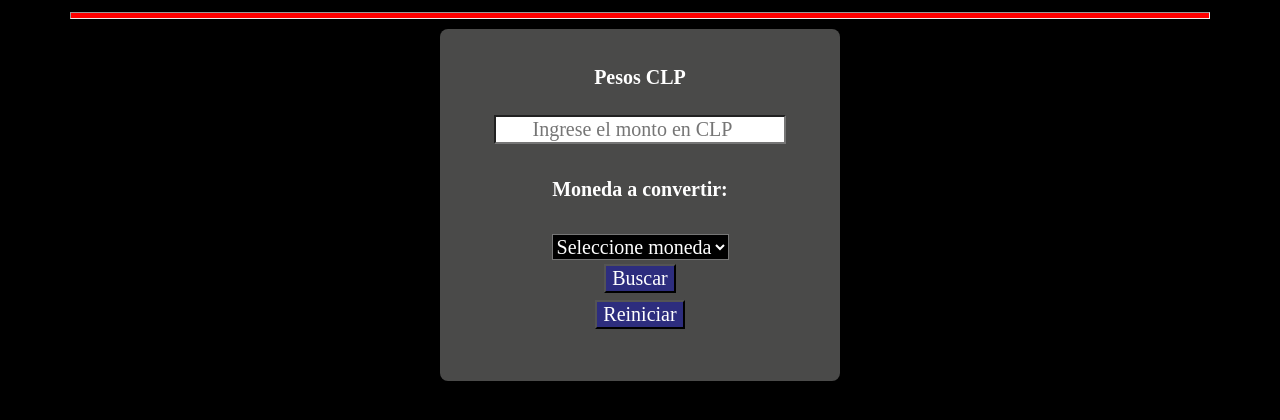
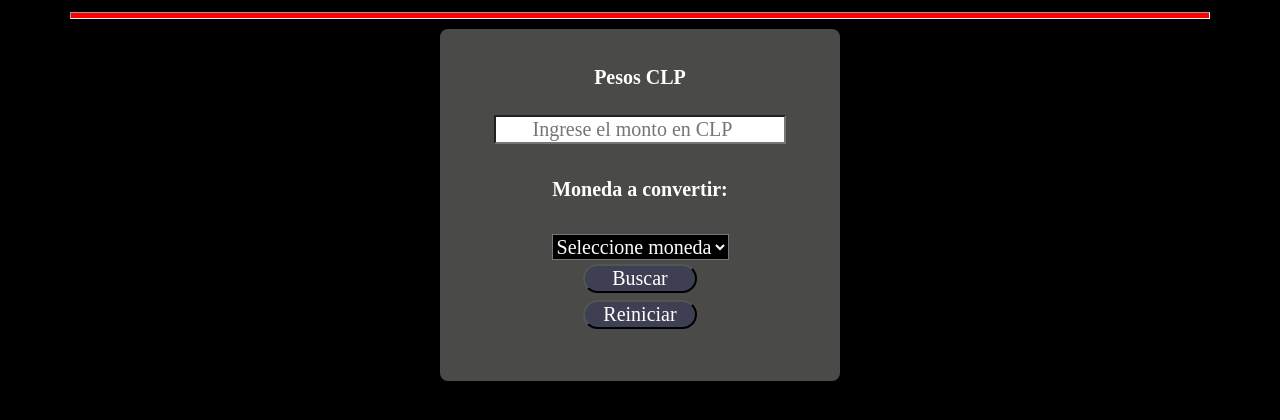
Before and after one commit to Hernan19961/Desafio-6-JavaScript, a plain HTML site: page index.html in a window 1280 px wide. Shown: the part 130-550 px from the top of the page. Drawn offline with nearby package versions, Linux system fonts and the light colour scheme.

Commit message:
correjir style del button

```diff
--- a/assets/css/style.css
+++ b/assets/css/style.css
@@ -48,9 +48,7 @@ h5{
 }
 
 
-button{
-    background-color: rgb(45, 45, 126);
-}
+
 
 h1{
     font-size: 50px;
@@ -63,6 +61,10 @@ h1{
 
 button{
     margin: 1%;
+    width: 30%;
+    border-radius: 20px;
+    cursor: pointer;
+    background-color: rgb(63, 63, 83);
 }
 
 
```
Also changed, not shown: index.html (+4 -0 lines).
